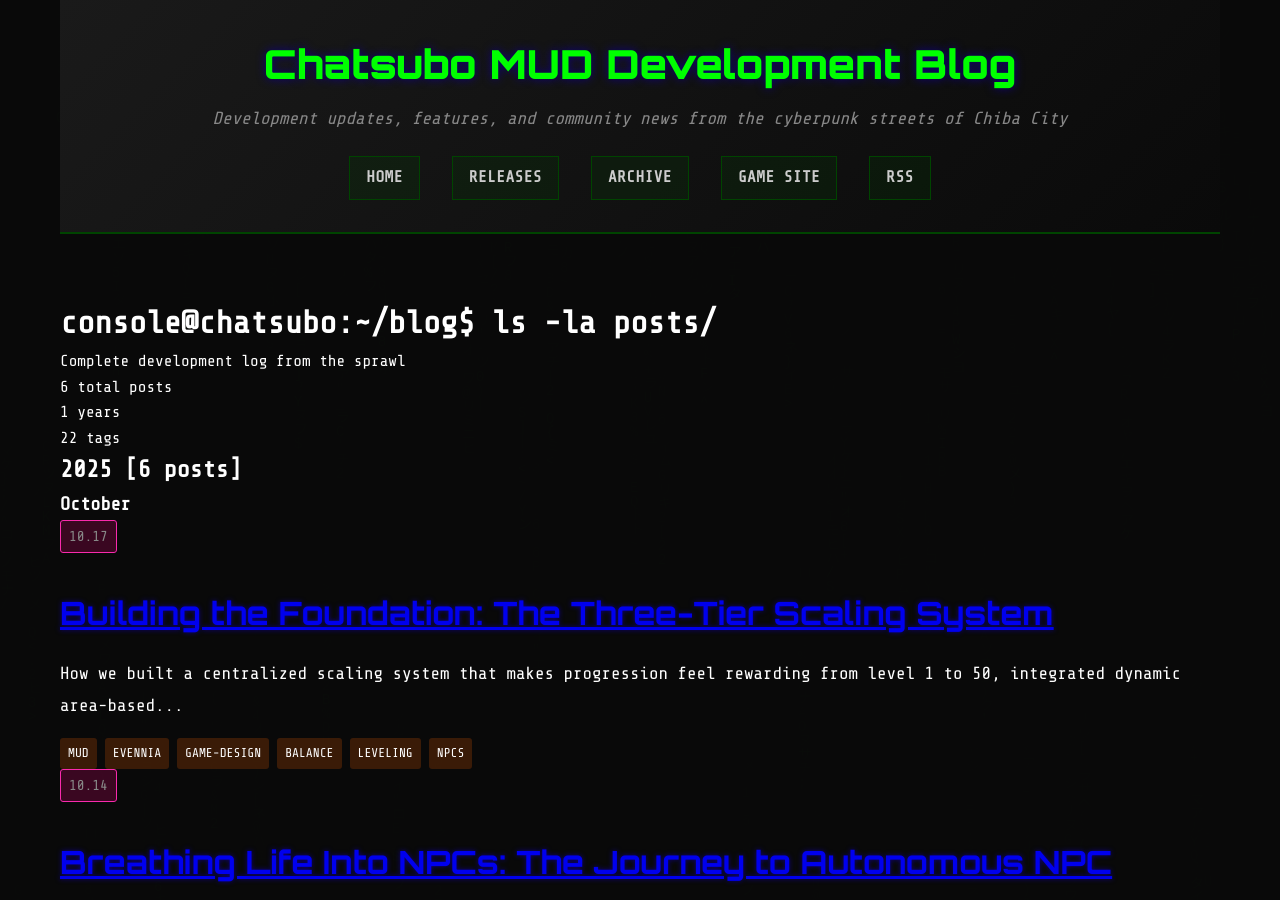
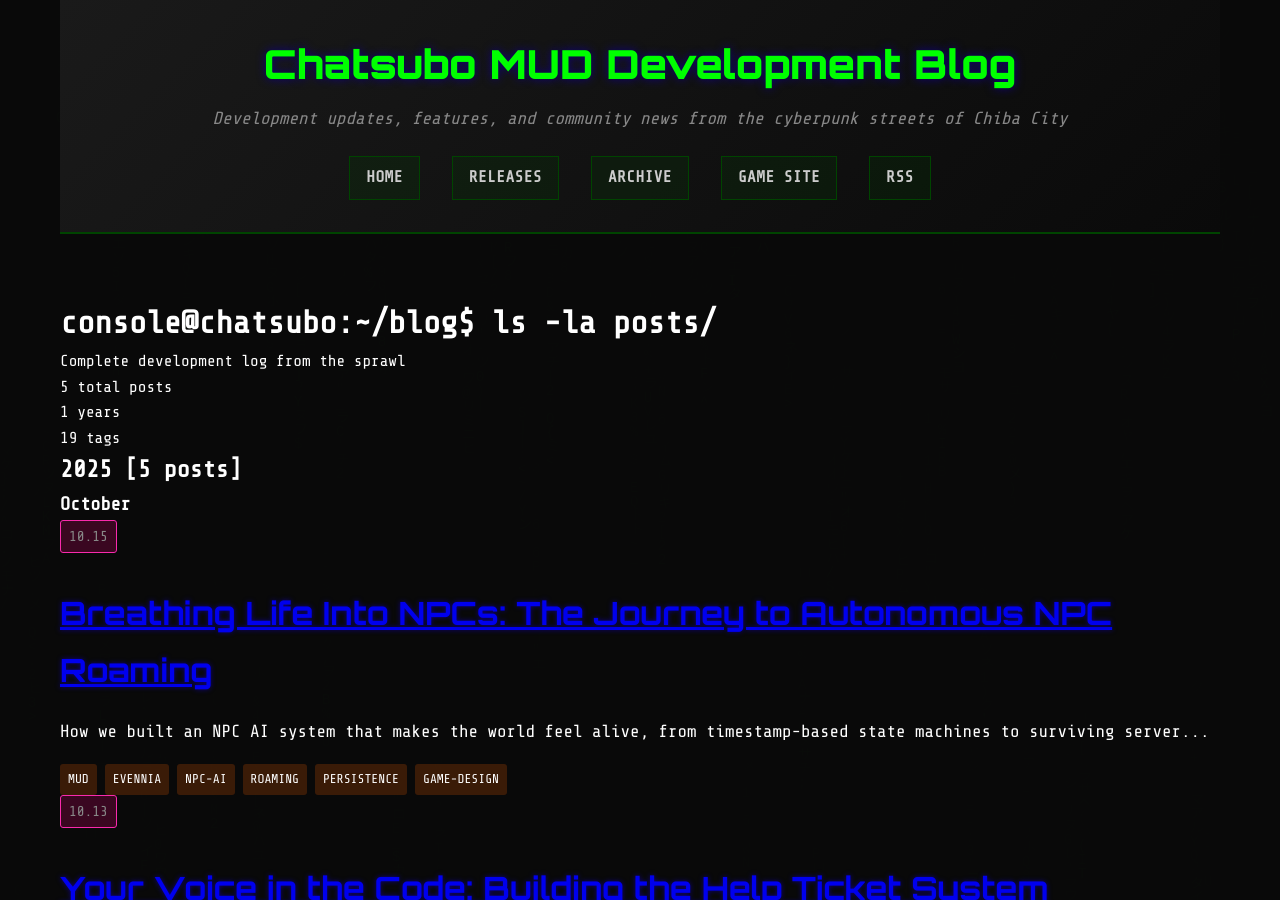
Before and after one commit to chatsubo-mud/chatsubo-mud.github.io, a Jekyll site: the page built from archive.html, in a window 1280 px wide and 900 px high. Built offline with Jekyll 4.4.1, drawn with Linux system fonts in a browser that asks for light colours; part of the change alters nothing that is shown.

Commit message:
blog: update NPC roaming post date to October 15th

````diff
--- a/_posts/2025-10-14-breathing-life-into-npcs.md
+++ b/_posts/2025-10-14-breathing-life-into-npcs.md
@@ -1,7 +1,7 @@
 ---
 layout: post
 title: "Breathing Life Into NPCs: The Journey to Autonomous NPC Roaming"
-date: 2025-10-14 07:00:00 -0500
+date: 2025-10-15 07:00:00 -0500
 categories: [development, ai, npcs, world-building]
 tags: [mud, evennia, npc-ai, roaming, persistence, game-design]
 author: Development Team
--- a/_posts/2025-10-16-three-tier-scaling-foundation.md
+++ /dev/null
@@ -1,386 +0,0 @@
----
-layout: post
-title: "Building the Foundation: The Three-Tier Scaling System"
-date: 2025-10-16 23:00:00 -0500
-categories: [development, progression, combat, scaling]
-tags: [mud, evennia, game-design, balance, leveling, npcs]
-author: Development Team
-excerpt: "How we built a centralized scaling system that makes progression feel rewarding from level 1 to 50, integrated dynamic area-based spawning, and created a minimal leveling system that keeps combat meaningful - all while preparing for the comprehensive Leveling System to come."
----
-
-# Building the Foundation: The Three-Tier Scaling System
-
-There's a fundamental tension in RPG design: you want players to feel more powerful as they level up, but you also want combat to stay engaging. Give them linear stat growth and high-level content becomes tedious. Give them exponential growth and they trivialize everything. Traditional MMOs solve this by making leveling progressively slower - at level 50, you're grinding for hours just to see that XP bar creep forward.
-
-We decided to solve it differently.
-
-The Three-Tier Scaling System isn't just about enemy difficulty tiers. It's a complete rethinking of how progression, combat, and spawning systems work together. At its heart is a deceptively simple idea: **what if leveling got *faster* instead of slower?**
-
-This post chronicles our journey from concept to implementation, the mathematical foundations that make it work, and the integrated systems that bring it all together.
-
-## The Problem We're Solving
-
-When we started designing Chatsubo's combat progression, we identified several problems with traditional RPG scaling:
-
-### Problem 1: The Grind Wall
-Traditional power law scaling (exponential growth) creates a "grind wall" at high levels. You're killing the same enemies over and over, watching tiny percentages tick up on your XP bar. It feels like punishment for reaching endgame.
-
-### Problem 2: Inconsistent Challenge
-Without centralized scaling, different systems implement their own math. Enemy HP grows at one rate, player damage at another, XP requirements at yet another. The result? Progression feels broken at certain level ranges - too easy here, impossibly hard there.
-
-### Problem 3: Meaningless Numbers
-Some games avoid big numbers to keep combat "grounded." Others embrace billion-damage crits. But both miss the opportunity to make numbers *mean* something. We wanted epic endgame numbers that still represented the same proportional challenge.
-
-### Problem 4: Static Spawning
-Traditional spawn systems put enemies in fixed locations. You clear a room, it respawns. But with roaming NPCs, this creates population explosions. A room spawns 5 enemies, they roam to other rooms, the room thinks it's empty and spawns 5 more. Repeat until the server melts.
-
-## The Solution: Centralized Power Law Scaling
-
-Everything begins with `utils/scaling.py` - a single file that defines how *all* progression works in Chatsubo. Every combat stat, every XP calculation, every level requirement flows through this module.
-
-### The Math That Makes It Work
-
-We use two different power law exponents for two different purposes:
-
-**Combat Scaling: level^1.5**
-```python
-def combat_scale(base_value, level):
-    """Scale HP, damage, and XP rewards."""
-    scaling_factor = level ** 1.5
-    return int(base_value * scaling_factor)
-```
-
-This creates dramatic power growth. A level 50 player deals **353x** the damage of a level 1 player. Enemy HP scales identically, maintaining consistent "attacks to kill" ratios.
-
-**Progression Scaling: level^1.3**
-```python
-def progression_scale(base_value, level):
-    """Scale XP requirements to level up."""
-    scaling_factor = level ** 1.3
-    return int(base_value * scaling_factor)
-```
-
-This grows *slower* than combat power. XP requirements only scale **185x** from level 1 to 50.
-
-### The Magic: Accelerating Progression
-
-Here's where it gets interesting. Because combat power grows faster than XP requirements, high-level players level **1.9x faster** than low-level players relative to their power.
-
-At level 1, you deal 5 damage and need 100 XP to level up.
-At level 50, you deal 1,942 damage and need 18,478 XP to level up.
-
-That sounds like more XP is required. But the enemies you're fighting at level 50 give **353x more XP** than level 1 enemies. You're killing them in the *same number of hits* but getting massively more XP per kill.
-
-Result: **Leveling feels progressively faster, not slower.**
-
-No daily XP caps needed. No artificial gates. The math just works.
-
-## Three Tiers of Challenge
-
-Every enemy in Chatsubo belongs to one of three tiers, each calibrated for a specific number of attacks to kill:
-
-**Tier 1: Tutorial Enemies (3-4 attacks)**
-- Street trash, burnt junkies, weak gangers
-- 18 base HP at level 1
-- 30 base XP reward
-- Quick encounters, low threat
-
-**Tier 2: Standard Enemies (5-7 attacks)**
-- Gangers, thugs, enforcers
-- 35 base HP at level 1
-- 100 base XP reward
-- Main combat experience
-
-**Tier 3: Boss Enemies (10-14 attacks)**
-- Cyber-psychos, security bots, gang leaders
-- 68 base HP at level 1
-- 300 base XP reward
-- Epic encounters, high reward
-
-These ratios stay consistent across all 50 levels because *everything* scales with level^1.5. A level 25 Tier 3 boss still takes 10-14 attacks, even though it has 8,500 HP and you're dealing 253 damage per hit.
-
-## Level Difference Scaling: Anti-Farming and Anti-Power-Leveling
-
-We implemented a hard cutoff system that prevents both farming trivial content and power-leveling friends:
-
-```python
-def apply_level_difference_scaling(base_xp, enemy_level, player_level):
-    level_diff = enemy_level - player_level
-
-    # Hard cutoff: must be within +/- 5 levels
-    if abs(level_diff) > 5:
-        return 0
-
-    # Within range: 10% change per level difference
-    scaling_factor = 1.0 + (level_diff * 0.1)
-    return int(base_xp * scaling_factor)
-```
-
-**Enemies must be within +/- 5 levels. Outside this range = 0 XP.**
-
-Real examples:
-- Level 10 player vs Level 10 enemy: **Full XP** (appropriate challenge)
-- Level 10 player vs Level 15 enemy: **150% XP** (risky but rewarding!)
-- Level 10 player vs Level 16+ enemy: **0 XP** (too dangerous, exploit prevention)
-- Level 10 player vs Level 4- enemy: **0 XP** (trivial, no reward)
-- Level 50 player vs Level 1 enemy: **0 XP** (no power-leveling friends)
-
-This prevents high-level players from dragging low-level friends through endgame content for easy XP, while still allowing some flexibility for groups with mixed levels.
-
-## Area-Based Dynamic Spawning
-
-The Three-Tier System needed intelligent spawning that works with roaming NPCs. We built an area-based spawn manager that solves the population explosion problem.
-
-### How It Works
-
-Instead of each room spawning independently, one spawn manager controls an entire area:
-
-```yaml
-# Area configuration example
-area: battle_ground
-max_population: 8
-spawn_rooms:
-  - /rooms/battle_ground/alley_01
-  - /rooms/battle_ground/alley_02
-  - /rooms/battle_ground/container_maze_01
-restricted_rooms:
-  - /rooms/battle_ground/boss_chamber
-threat_distribution:
-  tier_1: 0.50  # 50% Tier 1 spawns
-  tier_2: 0.35  # 35% Tier 2 spawns
-  tier_3: 0.15  # 15% Tier 3 spawns
-```
-
-The system:
-1. Tracks total population across ALL rooms in the area
-2. Only counts *living* NPCs (health > 0)
-3. Spawns at random spawn points when below max_population
-4. Prevents roaming NPCs from entering restricted rooms (boss chambers stay clear)
-5. Supports per-room spawn bias to override area defaults
-
-NPCs can roam freely within the area, and the system maintains balanced population without explosions.
-
-### Fixed NPC vs Roaming NPCs
-
-We implemented two distinct NPC types:
-
-**Roaming NPCs:**
-- Spawn at random spawn points
-- Can move between rooms in the area
-- Count toward area max_population
-- Respawn when the population dips
-
-**Fixed NPCs (Bosses):**
-- Spawn at specific locations
-- Optional `unique: true` flag (only one exists game-wide)
-- Optional `can_roam: false` flag (stays in spawn room)
-- Independent respawn system
-- Don't count toward population limits
-
-This lets us have 8 roaming gangers in Battle Ground plus a unique boss that respawns 30 minutes after defeat.
-
-## YAML Integration: Content-Driven Configuration
-
-All enemy templates and spawn configurations are defined in YAML files, completely separate from code:
-
-```yaml
-# enemies/tier2/street_ganger.yaml
-id: enemy.tier2.street_ganger
-name: "Street Ganger"
-tier: 2
-name_variants:
-  - "Street Ganger"
-  - "Fresh Ganger"
-  - "Rogue Ganger"
-description: |
-  A rough-looking street fighter with a cybernetic arm
-  and a bad attitude. Clearly looking for trouble.
-combat_messages:
-  on_spawn: "{name} notices you and growls menacingly!"
-  on_attack:
-    - "{name} throws a wild punch!"
-    - "{name} attempts a roundhouse kick!"
-ai_config:
-  aggressive: true
-  flee_threshold: 0.3
-```
-
-The spawn system loads these templates and creates NPCs with properly scaled stats based on tier and area level. Writers can create new enemies without touching code.
-
-## Integration with Future Systems
-
-Everything we've built is designed to integrate seamlessly with planned systems:
-
-### Leveling System Integration
-The comprehensive Leveling System will:
-- Replace automatic stat increases with attribute point allocation
-- Add 24 skills across 4 categories
-- Implement 5 character roles with specializations
-- Use the same `utils/scaling.py` for all calculations
-
-Our implementation uses the same XP tracking and level-up hooks, making migration straightforward.
-
-### Skill System Integration (Designed, Not Built)
-We've already solved the "skill damage bonus problem" in our design:
-
-Skills will add flat damage bonuses (not percentages). To prevent trivializing content, enemy HP includes 50% skill compensation:
-
-```python
-def get_enemy_hp(tier, level):
-    base_hp = {1: 18, 2: 35, 3: 68}[tier]
-
-    # Assume players have 50% of expected skill for their level
-    expected_skill = get_expected_skill_for_level(level)
-    skill_compensation = 1.0 + (expected_skill * 0.05)
-
-    adjusted_base = int(base_hp * skill_compensation)
-    return combat_scale(adjusted_base, level)
-```
-
-This ensures:
-- Unskilled players find combat challenging but fair (15% more attacks than ideal)
-- Average players hit the target "attacks to kill" ratios
-- High-skill players feel rewarded with faster clears (15% fewer attacks)
-
-### Quest System Integration
-The quest system is ready for enemy kill objectives:
-```yaml
-objectives:
-  - type: kill_enemies
-    tier: 2
-    count: 5
-    description: "Defeat 5 Tier 2 enemies"
-```
-
-We just need to add the hook in combat_handler.py to notify the quest system when enemies die.
-
-## What We've Accomplished
-
-Let's take stock of where we are:
-
-**Phase 1: Centralized Scaling ✅**
-- Created `utils/scaling.py` with level^1.5 combat scaling
-- Implemented level^1.3 progression scaling
-- All systems use centralized formulas
-
-**Phase 2: Dynamic Area-Based Spawning ✅**
-- Area spawn managers prevent population explosions
-- Roaming NPCs work correctly with spawn limits
-- Fixed NPCs for bosses and unique encounters
-- YAML-driven configuration for all spawns
-
-**Phase 4: Minimal Player Leveling ✅**
-- XP awarded from combat using proper scaling
-- Level-up system with stat increases
-- Character sheet with progress visualization
-- XP overflow and multiple level-ups handled correctly
-
-**Integration Points Defined:**
-- Health regeneration rates coordinated with combat pacing
-- Skill system integration designed (Hybrid 50% compensation)
-- Quest system ready for kill objective tracking
-- Equipment/loot system requirements documented
-
-## The Numbers Tell the Story
-
-Here's what the final progression will look like once the comprehensive Leveling System is implemented:
-
-**Level 1 Player:**
-- 100 max HP
-- 5.5 average damage
-- Needs 1,000 XP to reach level 2
-- Tier 1 enemy: 18 HP, ~3-4 hits to kill, 30 XP (~30-35 kills to level)
-- Tier 2 enemy: 35 HP, ~6-7 hits to kill, 100 XP (~10 kills to level)
-- Tier 3 enemy: 68 HP, ~12-14 hits to kill, 300 XP (~3-4 kills to level)
-
-**Level 10 Player:**
-- 3,162 max HP
-- 174 average damage
-- Needs 19,950 XP to reach level 11
-- Tier 1 enemy: 569 HP, ~3-4 hits to kill, 949 XP (~20-25 kills to level)
-- Tier 2 enemy: 1,106 HP, ~6-7 hits to kill, 3,162 XP (~6-7 kills to level)
-- Tier 3 enemy: 2,150 HP, ~12-14 hits to kill, 9,480 XP (~2-3 kills to level)
-
-**Level 25 Player:**
-- 12,500 max HP
-- 688 average damage
-- Needs 65,720 XP to reach level 26
-- Tier 1 enemy: 2,250 HP, ~3-4 hits to kill, 3,750 XP (~17-18 kills to level)
-- Tier 2 enemy: 4,375 HP, ~6-7 hits to kill, 12,475 XP (~5-6 kills to level)
-- Tier 3 enemy: 8,500 HP, ~12-14 hits to kill, 37,500 XP (~2 kills to level)
-
-**Level 50 Player:**
-- 35,360 max HP
-- 1,942 average damage
-- MAX LEVEL REACHED
-- Tier 1 enemy: 6,364 HP, ~3-4 hits to kill, 10,590 XP
-- Tier 2 enemy: 12,374 HP, ~6-7 hits to kill, 35,300 XP
-- Tier 3 enemy: 24,042 HP, ~12-14 hits to kill, 105,900 XP
-
-**The Magic of Power Law Scaling:** Notice that the "hits to kill" stays constant across all levels (Tier 1: 3-4, Tier 2: 6-7, Tier 3: 12-14). A level 1 player and a level 50 player both experience the same combat pacing, just with vastly bigger numbers. This is power law scaling in action.
-
-The key insight: Because combat power (level^1.5) grows faster than XP requirements (level^1.3), the kills-per-level actually *decreases* as you progress. At level 1, you need ~10 Tier 2 kills to level up. At level 25, you need ~5-6 Tier 2 kills. This creates a satisfying sense of accelerating progression - you're getting more powerful *and* leveling faster.
-
-**Note:** The Phase 4 minimal leveling system (currently implemented) uses simplified linear HP scaling (+10 per level) and is balanced for early levels (1-10). The numbers above represent the final comprehensive Leveling System that will use BODY attribute scaling with level^1.5.
-
-## Lessons Learned
-
-Building the Three-Tier System taught us several crucial lessons:
-
-### 1. Centralization Is Critical
-Having `utils/scaling.py` as the single source of truth for all scaling math was the best decision we made. When we need to adjust balance, we change one exponent and the entire game adjusts proportionally.
-
-### 2. Power Law > Linear
-Linear scaling feels flat. Exponential scaling creates grind walls. Power law (level^1.5) creates satisfying growth that stays balanced.
-
-### 3. Different Exponents for Different Purposes
-Using level^1.5 for combat and level^1.3 for progression creates accelerating advancement without breaking balance.
-
-### 4. Area-Based Spawning Is Essential
-Per-room spawning doesn't work with roaming NPCs. Area-based management solves population control elegantly.
-
-### 5. Build Integration Points First
-We documented how skills, quests, and equipment will integrate *before* those systems exist. When we build them, they'll slot right in.
-
-## What's Next
-
-With the foundation complete, we're ready for the next phases:
-
-**Phase 3: YAML Enemy Templates** (In Progress)
-- Rich enemy descriptions and lore
-- Varied combat messages
-- Personality-driven AI behaviors
-
-**Phase 5: Health Regeneration** (Integration Needed)
-- Update regen rates to match combat pacing
-- 10-second combat delay before regeneration
-- 36 HP/min out-of-combat healing
-
-**Phase 7: Loot System** (Design Phase)
-- Tier-based item drops
-- Healing items from combat
-- Equipment that enhances progression
-
-**Comprehensive Leveling System** (Design Phase)
-- 6 primary attributes
-- 24 skills across 4 categories
-- 5 character roles with specializations
-- Builds on Phase 4's XP/level foundation
-
-## The Foundation Is Strong
-
-The Three-Tier Scaling System isn't just about combat balance - it's a complete framework for progression that makes numbers meaningful, leveling rewarding, and endgame exciting.
-
-We've built a system where:
-- A level 1 player can understand the tiers and make tactical decisions
-- A level 25 player feels dramatically more powerful while facing proportional challenges
-- A level 50 player sees epic numbers that still represent balanced gameplay
-- The entire journey from 1-50 takes 20-25 hours of gameplay, with leveling *accelerating* instead of grinding to a halt
-
-And perhaps most importantly, we've built it in a way that integrates cleanly with every system we're planning. The comprehensive Leveling System, when it arrives, will slot right into the XP framework we've built. The skill system will use the damage formulas we've designed. The loot system will use the tier classifications we've established.
-
-The foundation is strong. Now we build upward.
-
----
-
-*Want to try it yourself? Join us in Chatsubo MUD and fight your way through the Battle Ground. Experience firsthand how power law scaling makes progression feel rewarding from your first ganger to your fiftieth boss fight.*
````
